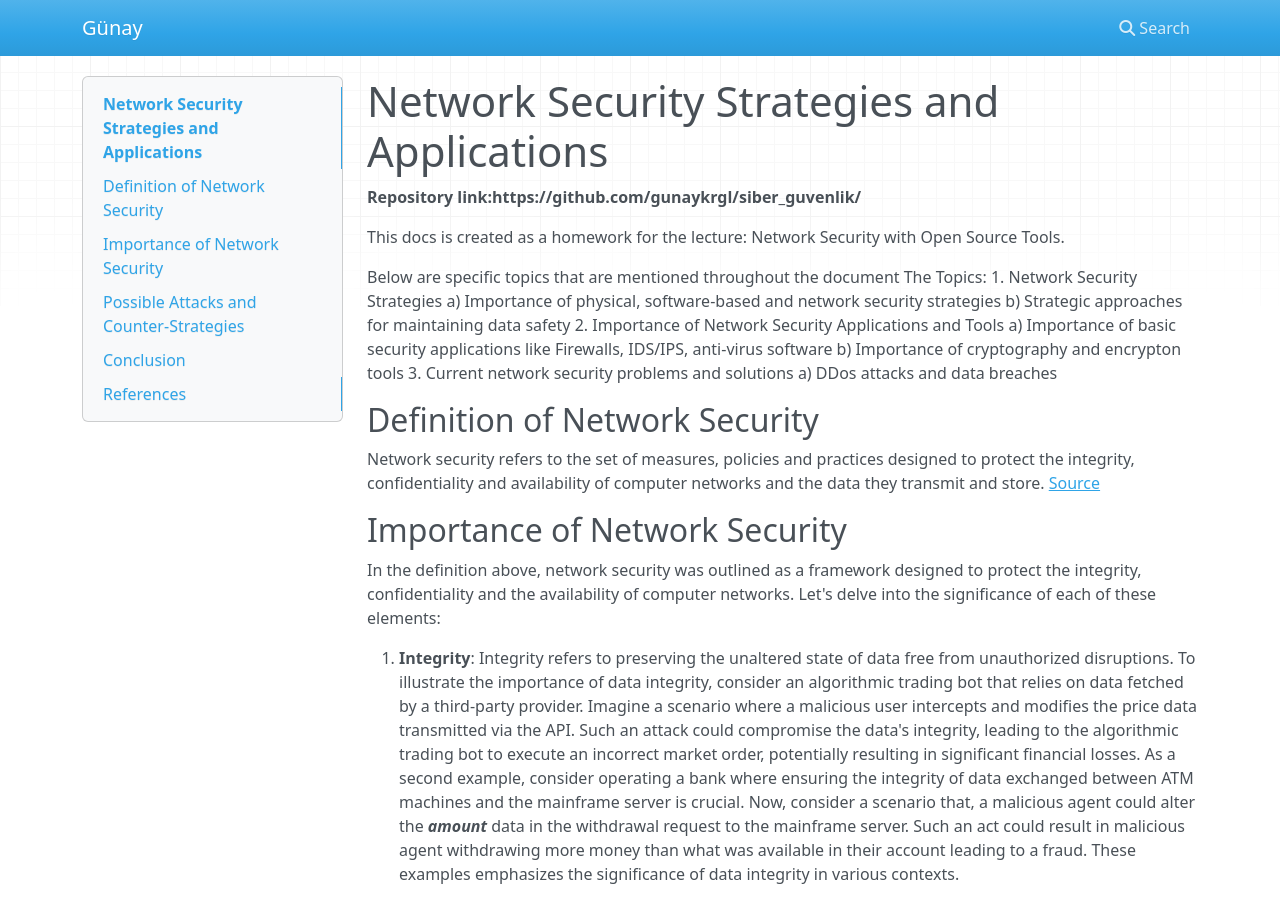
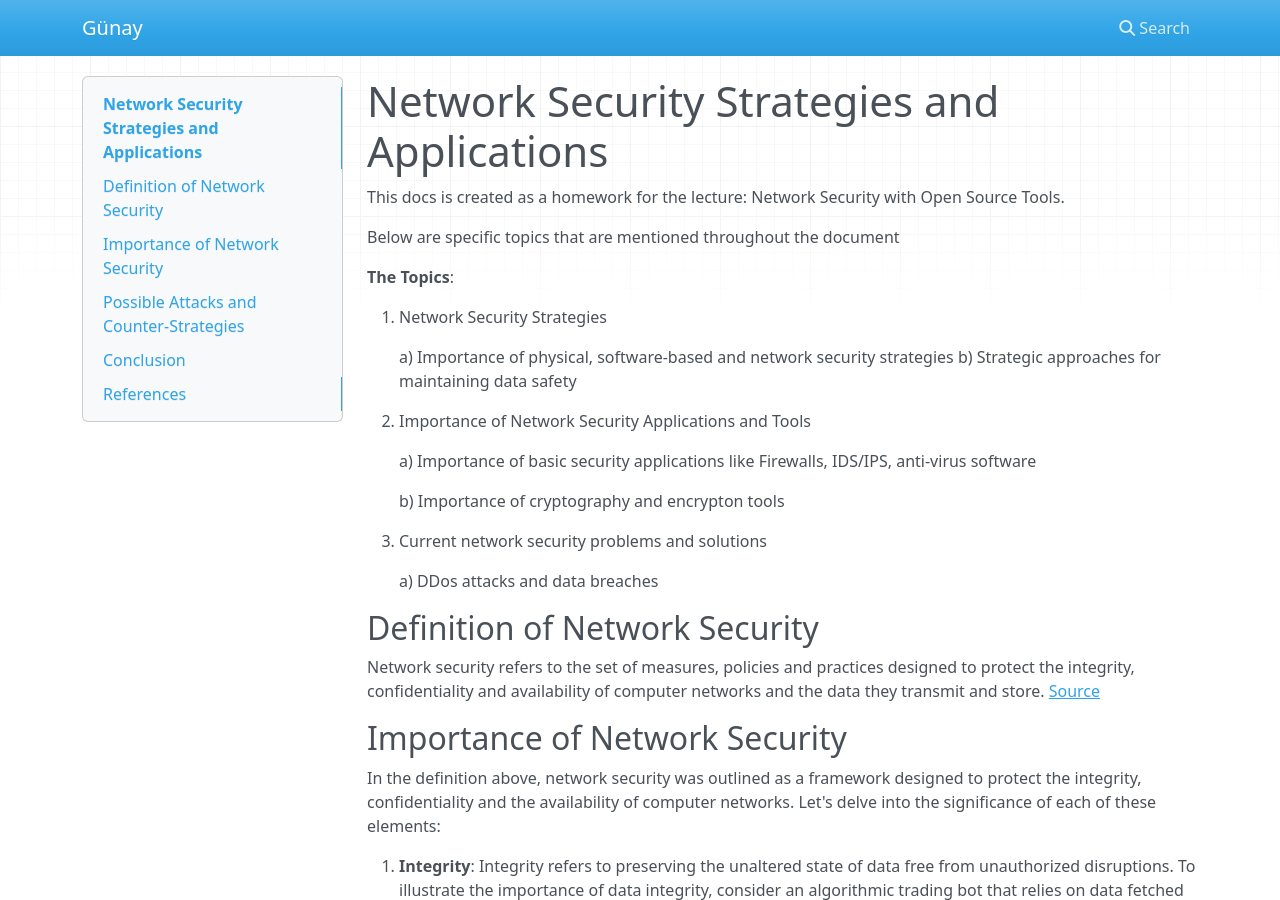
Before and after one commit to gunaykrgl/siber_guvenlik, an MkDocs documentation site: the page built from docs/index.md, in a window 1280 px wide and 900 px high. Built offline with MkDocs 1.6.1, drawn with Linux system fonts in a browser that asks for light colours; nearby versions of some CDN libraries; some of the changed text lies outside the part shown.

Commit message:
fix Indentation problems

```diff
--- a/docs/index.md
+++ b/docs/index.md
@@ -1,18 +1,25 @@
 # Network Security Strategies and Applications
-**Repository link:https://github.com/gunaykrgl/siber_guvenlik/**
-
 This docs is created as a homework for the lecture: Network Security with Open Source Tools.
 
 Below are specific topics that are mentioned throughout the document
-The Topics:
+
+**The Topics**:
+
 1. Network Security Strategies
+
     a) Importance of physical, software-based and network security strategies
     b) Strategic approaches for maintaining data safety
+
 2. Importance of Network Security Applications and Tools
+
     a) Importance of basic security applications like Firewalls, IDS/IPS, anti-virus software
+
     b) Importance of cryptography and encrypton tools
+
 3. Current network security problems and solutions
+
     a) DDos attacks and data breaches
+
 ## Definition of Network Security
 Network security refers to the set of measures, policies and practices designed to protect the integrity, confidentiality and availability of computer networks and the data they transmit and store. [Source](https://study.com/academy/lesson/what-is-network-security-definition-fundamentals.html)
 ## Importance of Network Security
```
Also changed, not shown: other parts of docs/index.md (+1 -0 lines).
